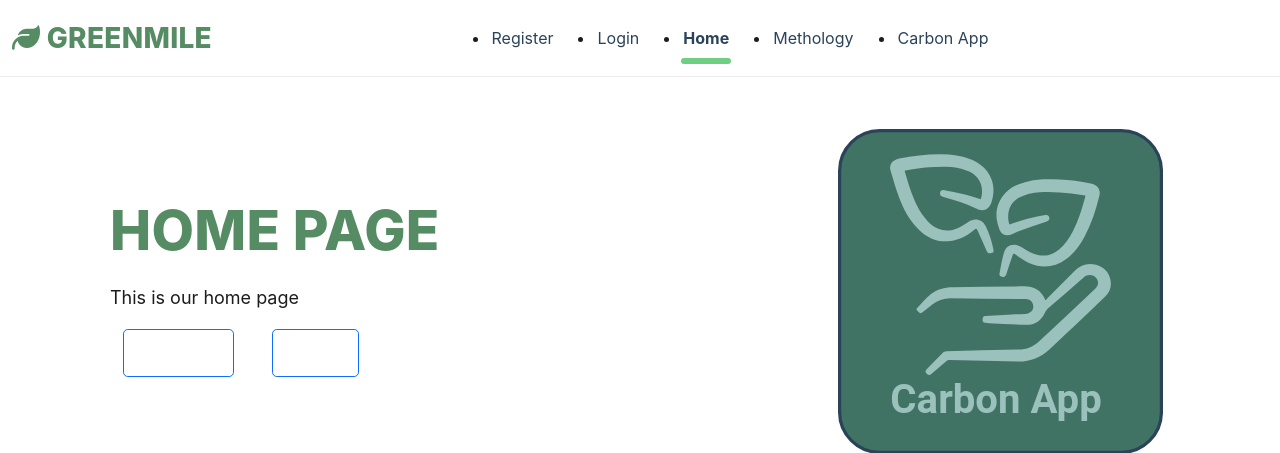
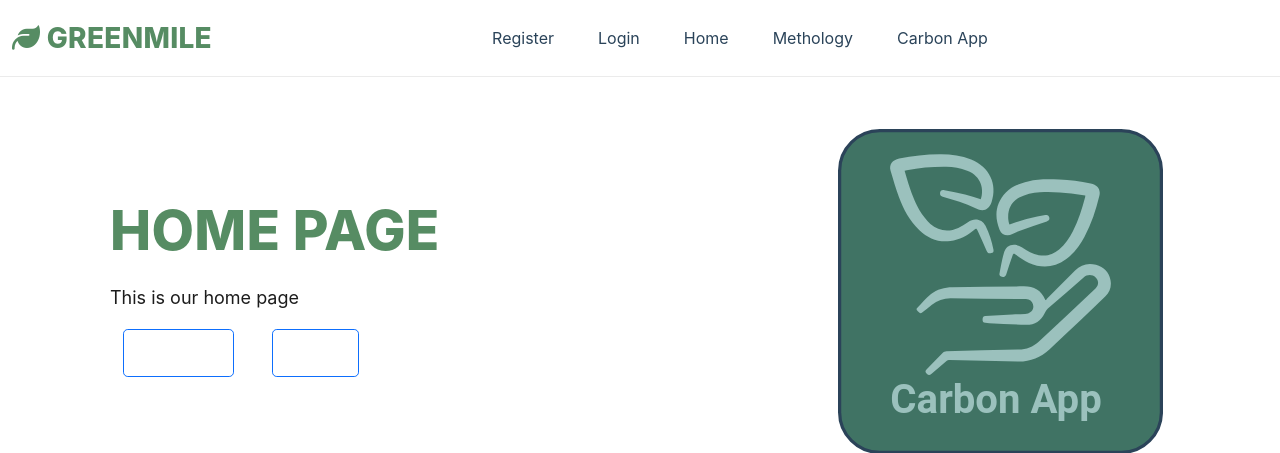
Before and after one commit to henrikkehopland/Gruppe4_SDG335, a Flask app: page / in a window 1280 px wide. Shown: the top 453 px of the page. Run offline with Flask 2, Linux system fonts and the light colour scheme; some libraries are stand-ins or nearby versions.

Commit message:
Update layout.css

```diff
--- a/capp/static/layout.css
+++ b/capp/static/layout.css
@@ -75,12 +75,14 @@
 }
 
 /* Marker "Home" som aktiv uten å endre HTML (3. element i lista) */
-.carbon_app_navbar ul li:nth-child(3) > a::after{
-  background: #6ecf83;
+.section_carbon_app_navbar ul,
+.section_carbon_app_navbar li {
+  list-style: none !important;
+  padding-left: 0 !important;
+  margin-left: 0 !important;
 }
-.carbon_app_navbar ul li:nth-child(3) > a{
-  font-weight: 700;
-}
+.section_carbon_app_navbar li::marker { content: "" !important; }
+.section_carbon_app_navbar li::before { content: none !important; }
 
 /* Høyreside (om du senere har profil e.l.) */
 .carbon_app_navbar .right{
```
